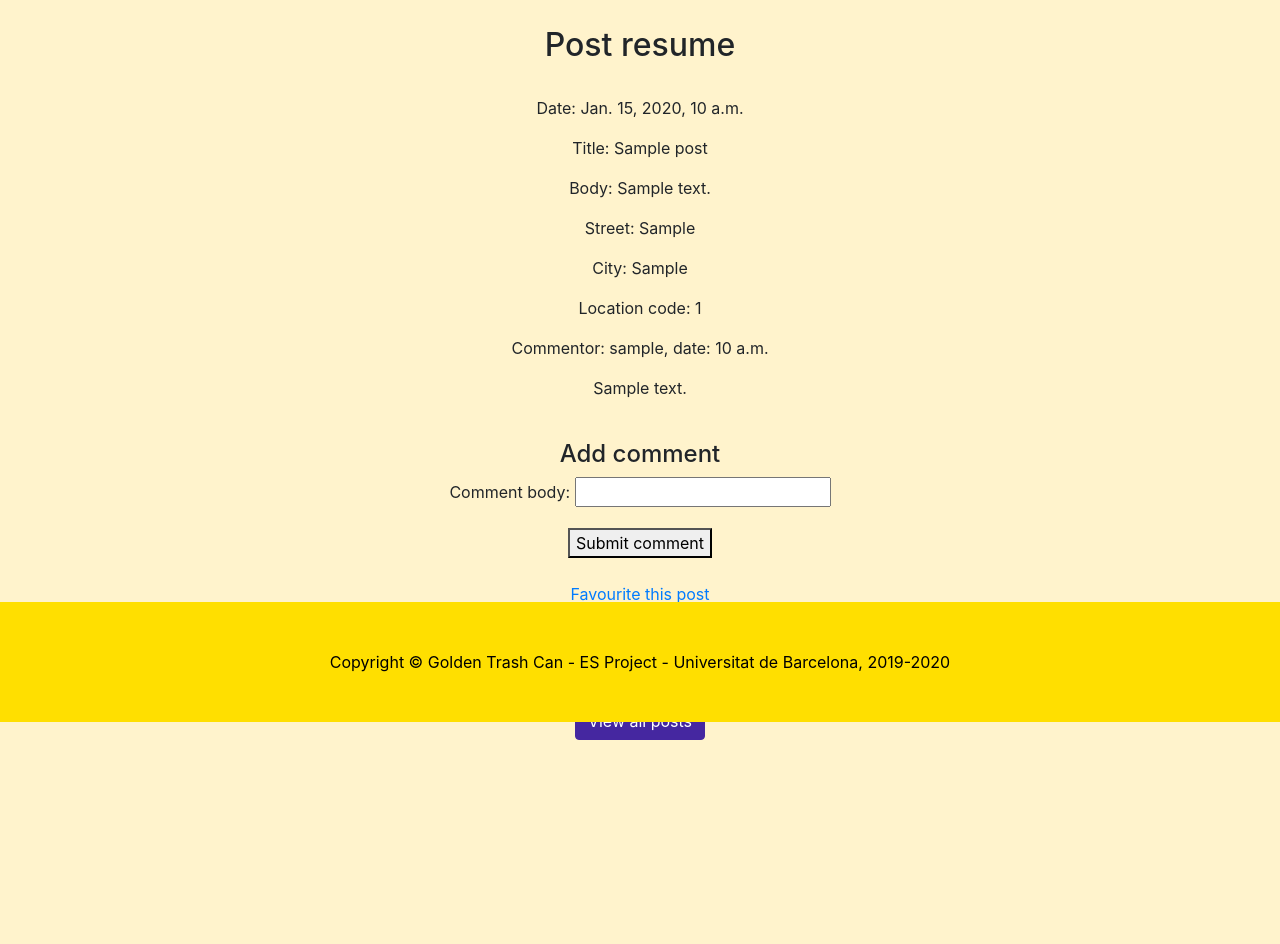
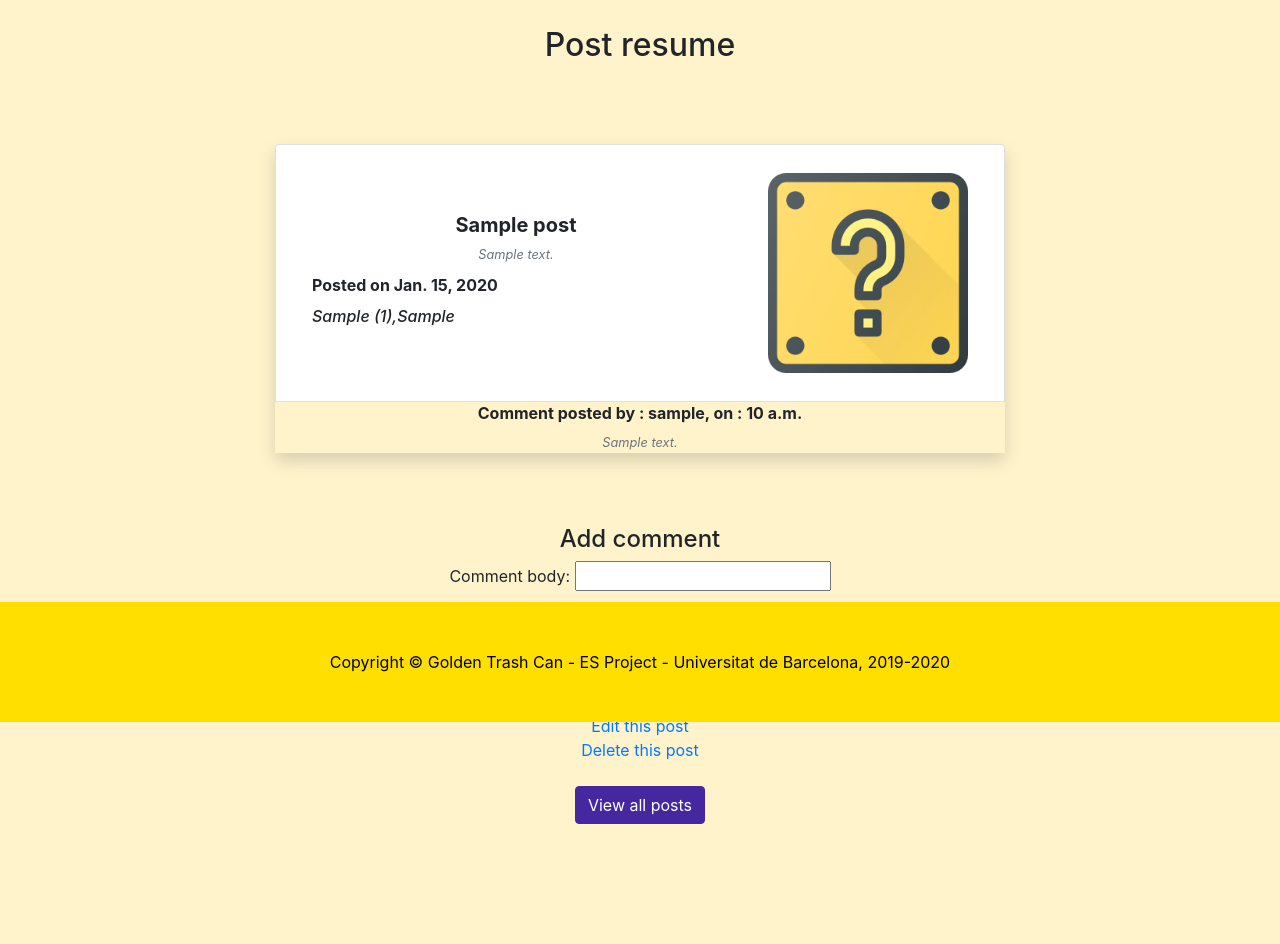
Before and after one commit to UB-ES-19/B5-Vibbo, a Django app: page /vibbo/post/1/ in a window 1280 px wide. Shown: the part 78-1022 px from the top of the page. Before the commit the page ends 818 px from the top, so only its background shows below. Run offline with Django 3.2, Linux system fonts and the light colour scheme; a user stored in the database is signed in; tables that the repository leaves empty hold one stand-in row (values such as "Sample post"); some libraries are stand-ins or nearby versions.

Commit message:
Simple FE for posts added

```diff
--- a/vibbo/templates/vibbo/post_page.html
+++ b/vibbo/templates/vibbo/post_page.html
@@ -5,21 +5,54 @@
 {% block content %}
 {% if user.is_authenticated %}
 
+<style>
+body {
+  min-height: 100vh;
+}
+.text-gray {
+  color: #aaa;
+}
+</style>
+
+
 <br/>
 <div class="text-center">
     <h2>Post resume</h2>
     <br/>
-    <p>Date: {{ post.date }}, {{ post.time }}</p>
-    <p>Title: {{ post.title }}</p>
-    <p>Body: {{ post.body }}</p>
-    <p>Street: {{ post.street }}</p>
-    <p>City: {{ post.city }}</p>
-    <p>Location code: {{ post.location_code }}</p>
+
+<div class="container py-5">
+  <div class="row">
+    <div class="col-lg-8 mx-auto">
+      <!-- List group-->
+      <ul class="list-group shadow">
+          <!-- list group item-->
+        <li class="list-group-item">
+          <!-- Custom content-->
+          <div class="media align-items-lg-center flex-column flex-lg-row p-3">
+            <div class="media-body order-2 order-lg-1">
+              <h5 class="mt-0 font-weight-bold mb-2">{{ post.title }}</h5>
+              <p class="font-italic text-muted mb-0 small">{{ post.body }}</p>
+              <div class="d-flex align-items-center justify-content-between mt-1">
+                <h6 class="font-weight-bold my-2">Posted on {{ post.date }}</h6>
+              </div>
+			  <div class="d-flex align-items-center justify-content-between mt-1">
+                <h6 class="font-italic">{{ post.city }} ({{ post.location_code }}),{{ post.street }}</h6>
+              </div>
+            </div>
+			<img src="/static/images/box.png" alt="Generic placeholder image" width="200" class="ml-lg-5 order-1 order-lg-2">
+          </div>
+          <!-- End -->
+        </li>
+        <!-- End -->
         {% for comment in comments %}
-        <p>Commentor: {{ comment.user }}, date: {{ comment.date }} </p>
-        <p>{{ comment.comment_body }}</p>
+        <p class="mt-0 font-weight-bold mb-2">Comment posted by : {{ comment.user }}, on : {{ comment.date }} </p>
+        <p class="font-italic text-muted mb-0 small">{{ comment.comment_body }}</p>
         {% endfor %}
-
+        </ul>
+      <!-- End -->
+    </div>
+  </div>
+</div>
         <br/>
         <h4>Add comment</h4>
       <form method="post">
```
Also changed, not shown: vibbo/templates/vibbo/all_fav_posts.html (+35 -13 lines), vibbo/templates/vibbo/all_posts.html (+31 -13 lines), vibbo/templates/vibbo/found_posts_page.html (+36 -11 lines), vibbo/static/images/box.png (added).
